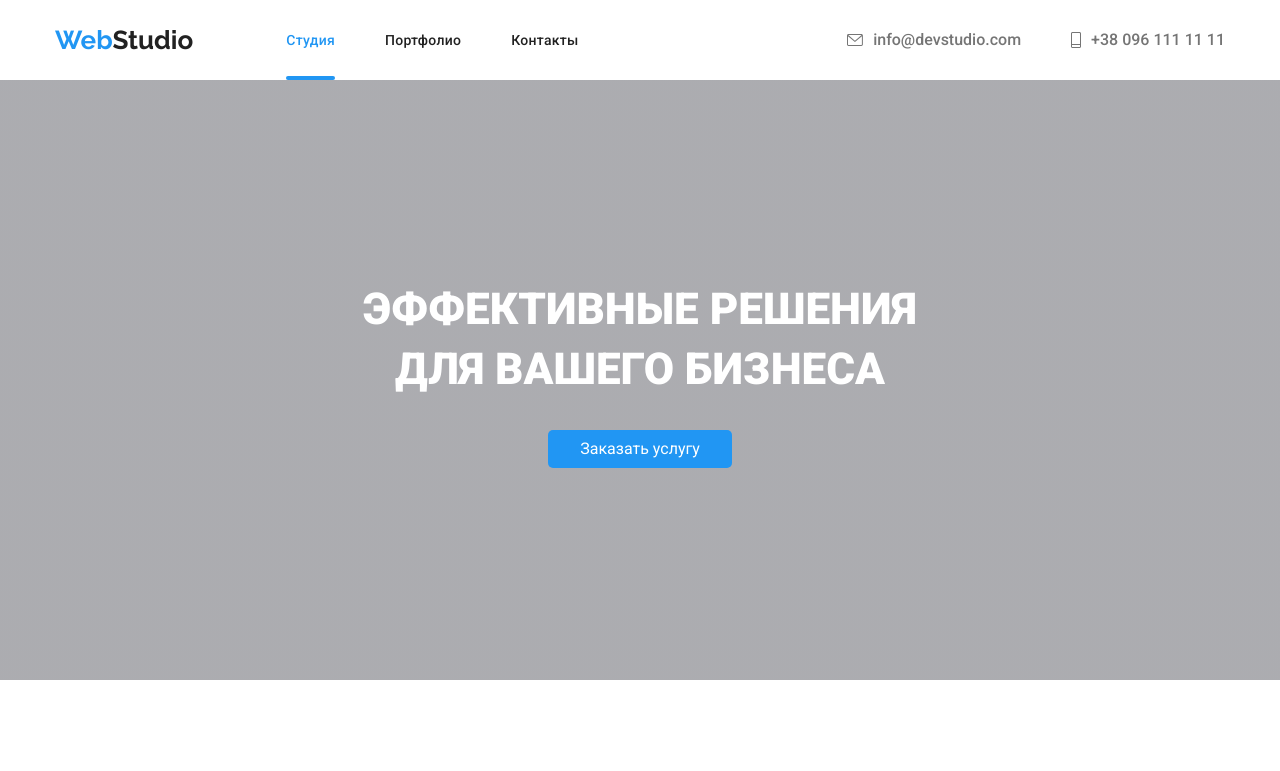
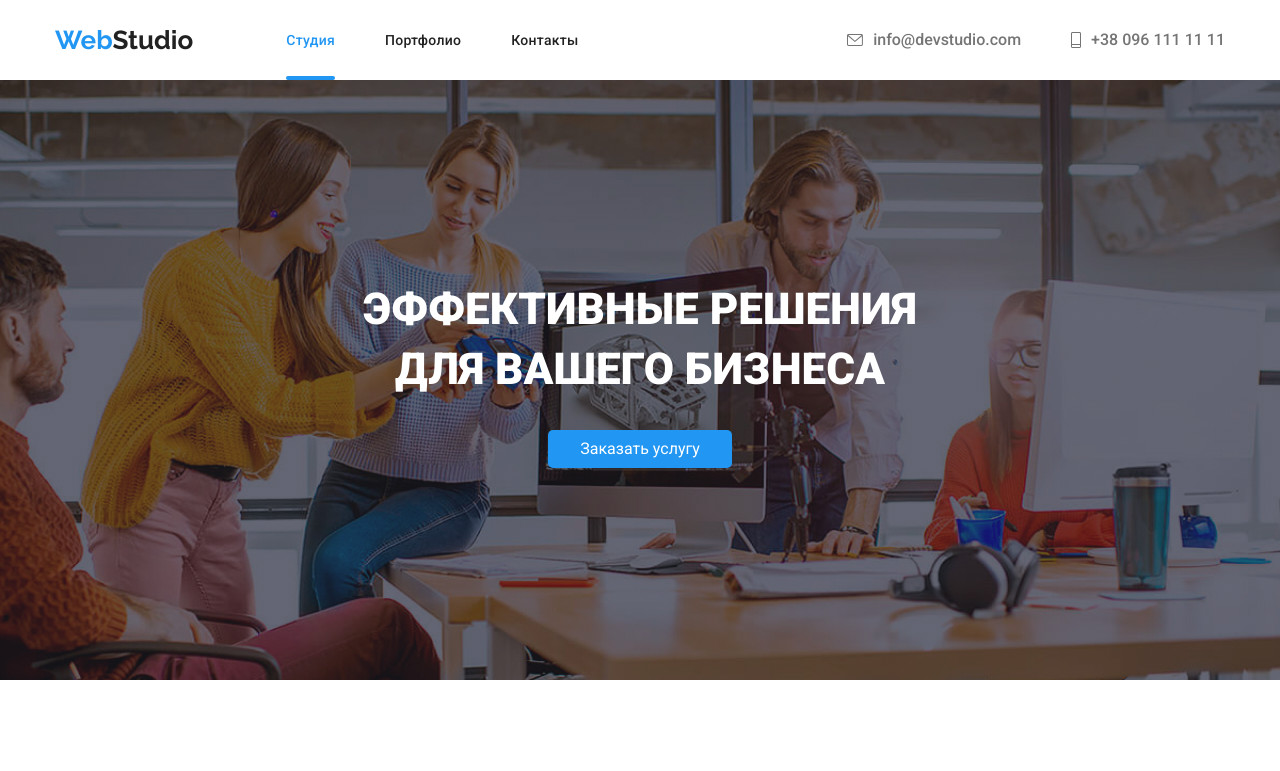
Before and after one commit to Zharkynbek/goit-markup-hw-07, a plain HTML site: page index.html in a window 1280 px wide. Shown: the top 771 px of the page. Drawn offline with nearby package versions, Linux system fonts and the light colour scheme.

Commit message:
menyaet put' v image banner

```diff
--- a/sass/components/_banner.scss
+++ b/sass/components/_banner.scss
@@ -8,7 +8,7 @@
       rgba(47, 48, 58, 0.4),
       rgba(47, 48, 58, 0.4)
     ),
-    url("../images/overlay.jpg");
+    url("/images/overlay.jpg");
   background-repeat: no-repeat;
   background-position: center;
   background-size: cover;
```
Also changed, not shown: css/main.css, dist/css/main.min.css, 2 other files.
